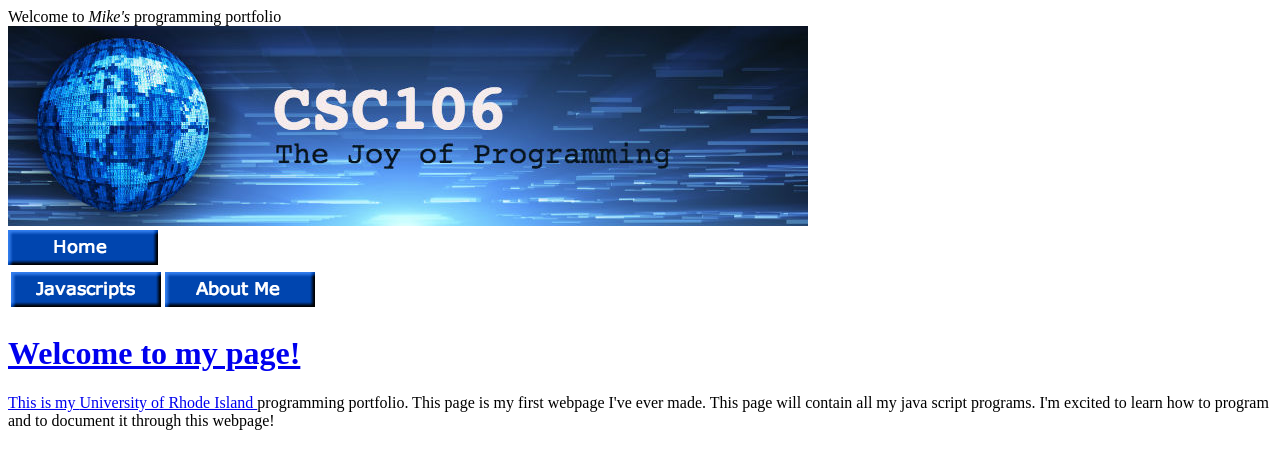
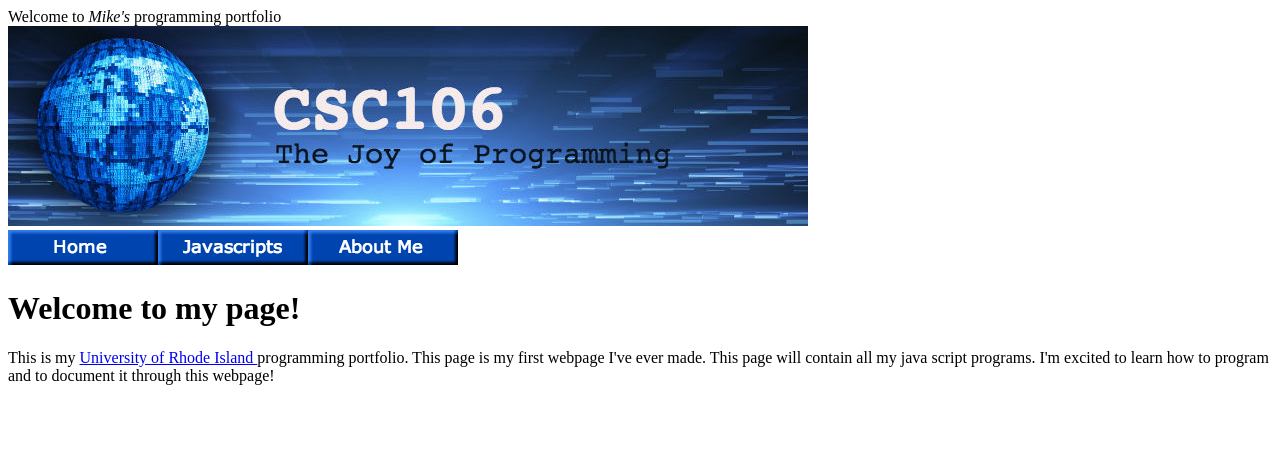
Before and after one commit to MichaelCarpenter217/MichaelCarpenter217.github.io, a plain HTML site: page index.html in a window 1280 px wide. Drawn offline with Linux system fonts and the light colour scheme.

Commit message:
Update index.html

```diff
--- a/index.html
+++ b/index.html
@@ -13,7 +13,7 @@ Welcome to <em>Mike's</em> programming portfolio
         <thead>
             <tr>
        <img src = "homecsc101.png">
-       <a href="javascripts.html"><th><img src = "javacsc.png"></a>
+       <a href="javascripts.html"><img src = "javacsc.png"></a>
        <img src = "abtmecsc101.png">
             </tr>
         </thead>
```
